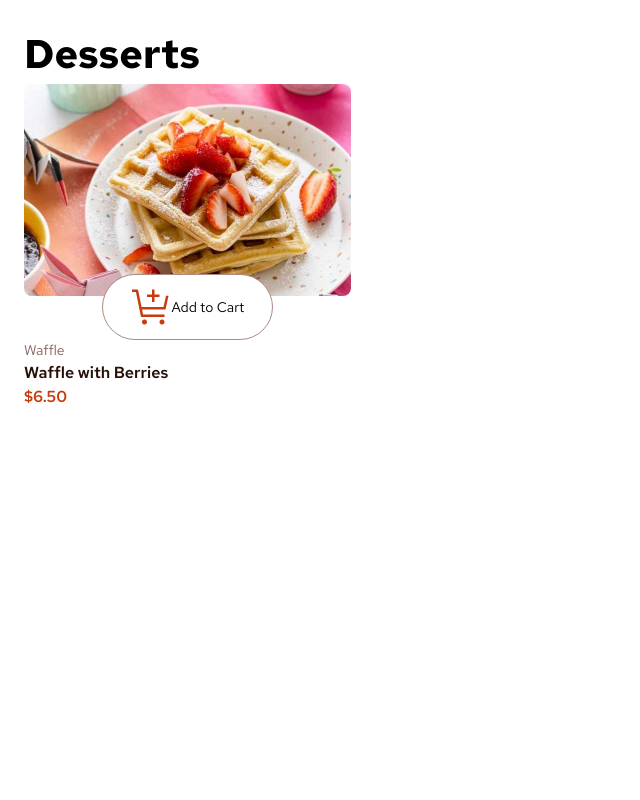
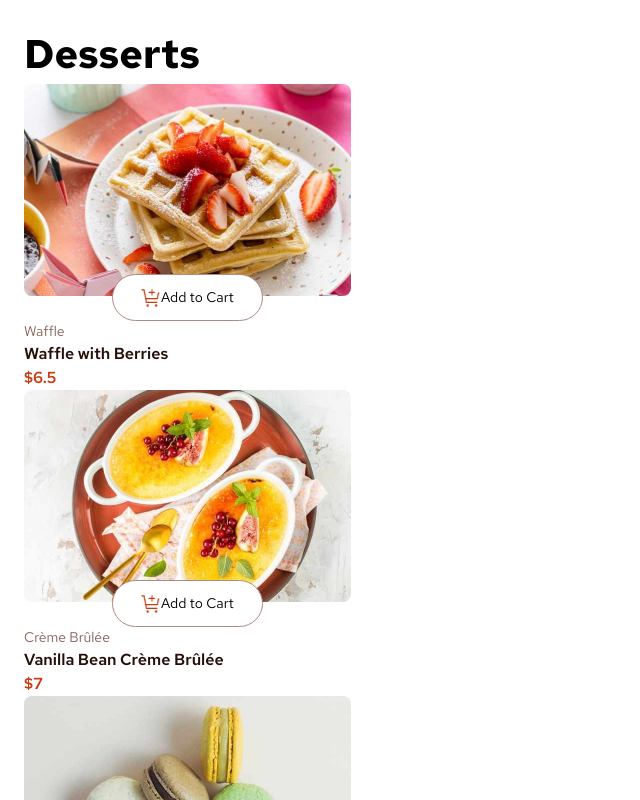
Before and after one commit to steamnp/bfs56, a React (Vite) app: page / in a window 1280 px wide. Shown: the top 800 px of the page, without its empty margins (0-640 px from the left). Built offline with nearby package versions, Linux system fonts and the light colour scheme.

Commit message:
populate data in frontend using map

```diff
--- a/src/components/product.jsx
+++ b/src/components/product.jsx
@@ -1,23 +1,24 @@
-function Product() {
+function Product({ name, category, price, image }) {
   return (
     <div>
-      <img
-        className="w-[327px] h-[212px] rounded-lg"
-        src="public\assets\images\image-waffle-mobile.jpg"
-      />
+      <img className="w-[327px] h-[212px] rounded-lg " src={image.mobile} />
       <div className="flex justify-center w-[327px] mt-[-22px]">
         <button className="flex items-center rounded-full  py-3 px-7 bg-white border border-[#AD8A85]">
-          <img src="public\assets\images\cart_image.png" alt="Cart image" />
+          <img
+            className="size-5"
+            src="public\assets\images\cart_image.png"
+            alt="Cart image"
+          />
           <h1 className="text-[14px]">Add to Cart</h1>
         </button>
       </div>
       <div>
-        <h1 className="text-[14px] text-[#87635A] font-redhat">Waffle</h1>
+        <h1 className="text-[14px] text-[#87635A] font-redhat">{category}</h1>
         <h1 className="text-[16px] font-redhat text-[#260F08] font-semibold">
-          Waffle with Berries
+          {name}
         </h1>
         <h1 className="font-redhat text-[16px] text-[#C73B0F] font-semibold">
-          $6.50
+          ${price}
         </h1>
       </div>
     </div>
--- a/src/pages/home.jsx
+++ b/src/pages/home.jsx
@@ -1,11 +1,20 @@
 import Product from "../components/product";
+import data from "../../data.json";
 
 function Home() {
   return (
     <div>
       <div className="m-6 w-[375px] ">
         <h1 className="font-redhat text-[40px] font-bold">Desserts</h1>
-        <Product />
+        {data.map((item, index) => (
+          <Product
+            key={index}
+            name={item.name}
+            category={item.category}
+            price={item.price}
+            image={item.image}
+          />
+        ))}
       </div>
     </div>
   );
```
